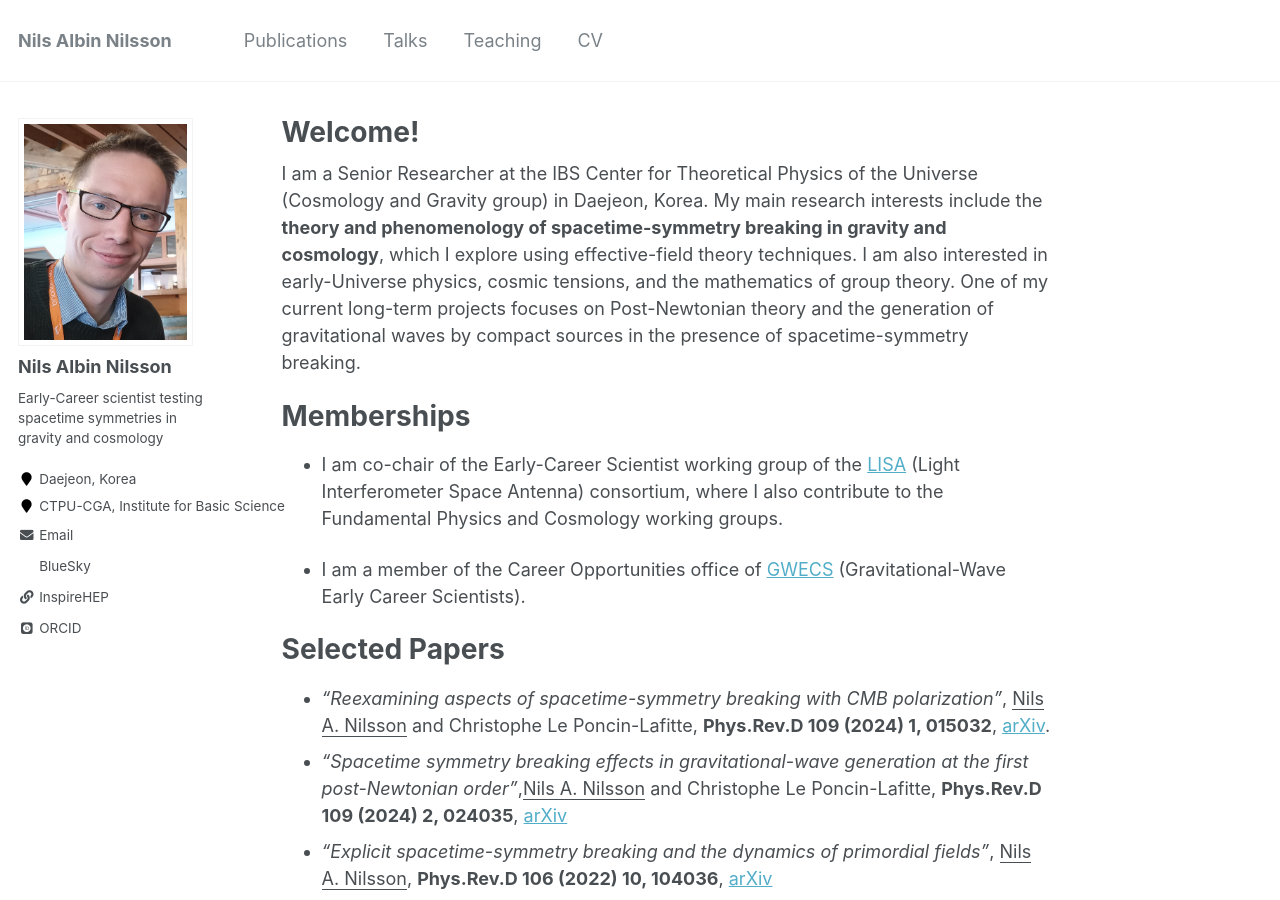
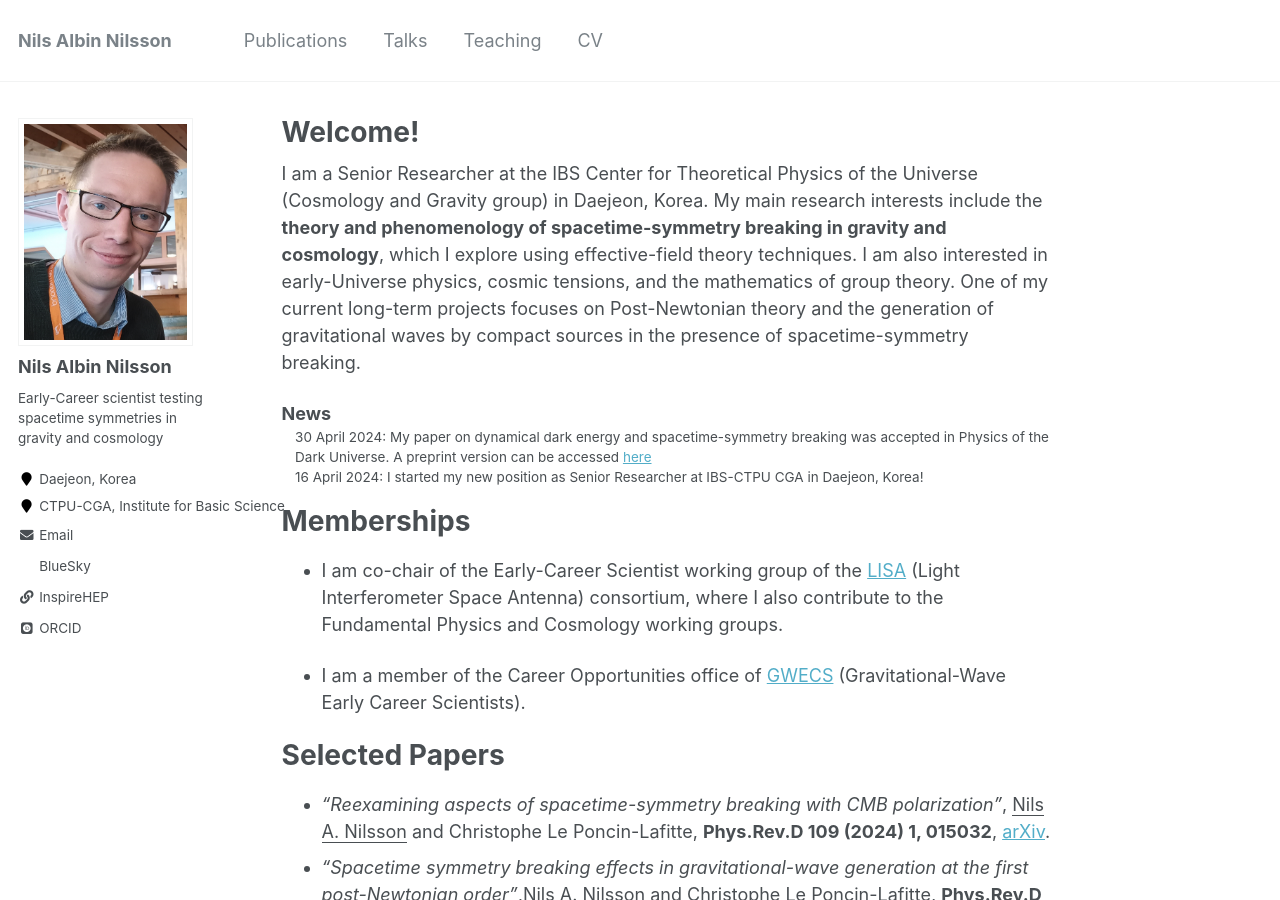
Before and after one commit to nilsanilsson/nilsanilsson.github.io, a Jekyll site: the page built from _pages/about.md, in a window 1280 px wide and 900 px high. Built offline with Jekyll 4.4.1, drawn with Linux system fonts in a browser that asks for light colours; some web fonts are replaced.

Commit message:
Update about.md

```diff
--- a/_pages/about.md
+++ b/_pages/about.md
@@ -8,6 +8,11 @@ redirect_from:
 ---
 I am a Senior Researcher at the IBS Center for Theoretical Physics of the Universe (Cosmology and Gravity group) in Daejeon, Korea.
 My main research interests include the **theory and phenomenology of spacetime-symmetry breaking in gravity and cosmology**, which I explore using effective-field theory techniques. I am also interested in early-Universe physics, cosmic tensions, and the mathematics of group theory. One of my current long-term projects focuses on Post-Newtonian theory and the generation of gravitational waves by compact sources in the presence of spacetime-symmetry breaking.
+
+
+News
+: 30 April 2024: My paper on dynamical dark energy and spacetime-symmetry breaking was accepted in Physics of the Dark Universe. A preprint version can be accessed [here](https://arxiv.org/pdf/2307.10290)
+: 16 April 2024: I started my new position as Senior Researcher at IBS-CTPU CGA in Daejeon, Korea!
 
 
 Memberships
```
